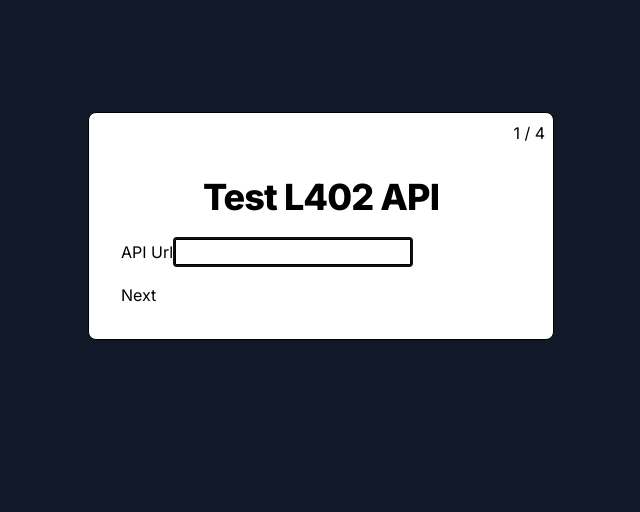
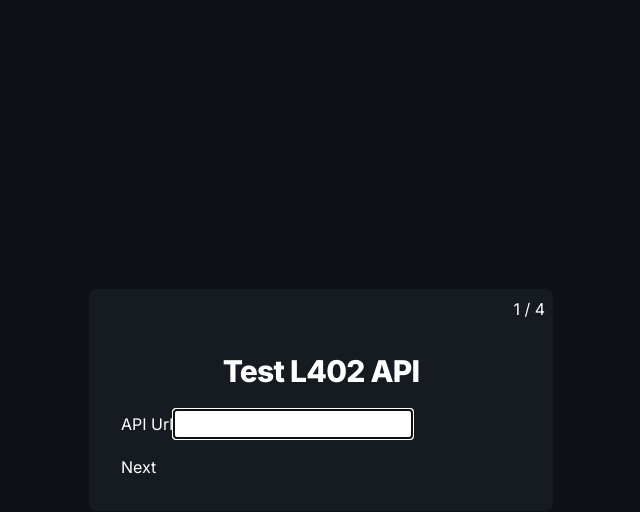
Before and after one commit to sulusolutions/l402-explorer, a Next.js app: page / in a window 1280 px wide. Shown: the top 512 px of the page, without its empty margins (319-959 px from the left). Built offline with nearby package versions, Linux system fonts and the light colour scheme.

Commit message:
Updates theme color

```diff
--- a/src/components/FormWrapper.tsx
+++ b/src/components/FormWrapper.tsx
@@ -13,13 +13,13 @@ export function FormWrapper({
 }: FormWrapperProps) {
   return (
     <div className="md:min-w-[400px] mx-auto">
-      <h2 className="text-2xl md:text-4xl text-center text-black font-extrabold leading-tighter tracking-tight mt-3 py-5">
+      <h2 className="text-xl md:text-3xl text-center font-extrabold leading-tighter tracking-tight mt-3 py-5">
         {title}
       </h2>
       <div>
         {children}
         {isLoading && (
-          <div className="absolute inset-0 flex items-center justify-center bg-black bg-opacity-50 z-50">
+          <div className="absolute inset-0 flex items-center justify-center bg-black bg-opacity-70 z-50">
             <p className="text-white">Loading...</p>
           </div>
         )}
--- a/src/components/MultiStepForm.tsx
+++ b/src/components/MultiStepForm.tsx
@@ -61,7 +61,7 @@ const MultiStepForm = () => {
   ]);
 
   return (
-    <div className="relative bg-white border border-black rounded-lg p-8 m-4">
+    <div className="relative bg-[#161B22] rounded-lg p-8 m-4">
       <div className="absolute top-0 right-0 mt-2 mr-2">
         {currentStepIndex + 1} / {steps.length}
       </div>
--- a/src/pages/index.tsx
+++ b/src/pages/index.tsx
@@ -8,7 +8,7 @@ const inter = Inter({ subsets: ["latin"] });
 export default function Home() {
   return (
     <main
-      className={`flex min-h-screen flex-col items-center justify-between p-24 ${inter.className} bg-gray-900`}
+      className={`flex min-h-screen text-white flex-col items-center justify-center ${inter.className}`}
     >
       {/* <ExplorerHome /> */}
       <MultiStepForm />
--- a/src/styles/globals.css
+++ b/src/styles/globals.css
@@ -1,3 +1,7 @@
 @tailwind base;
 @tailwind components;
 @tailwind utilities;
+
+body {
+    background-color: #0D1117;
+  }
```
